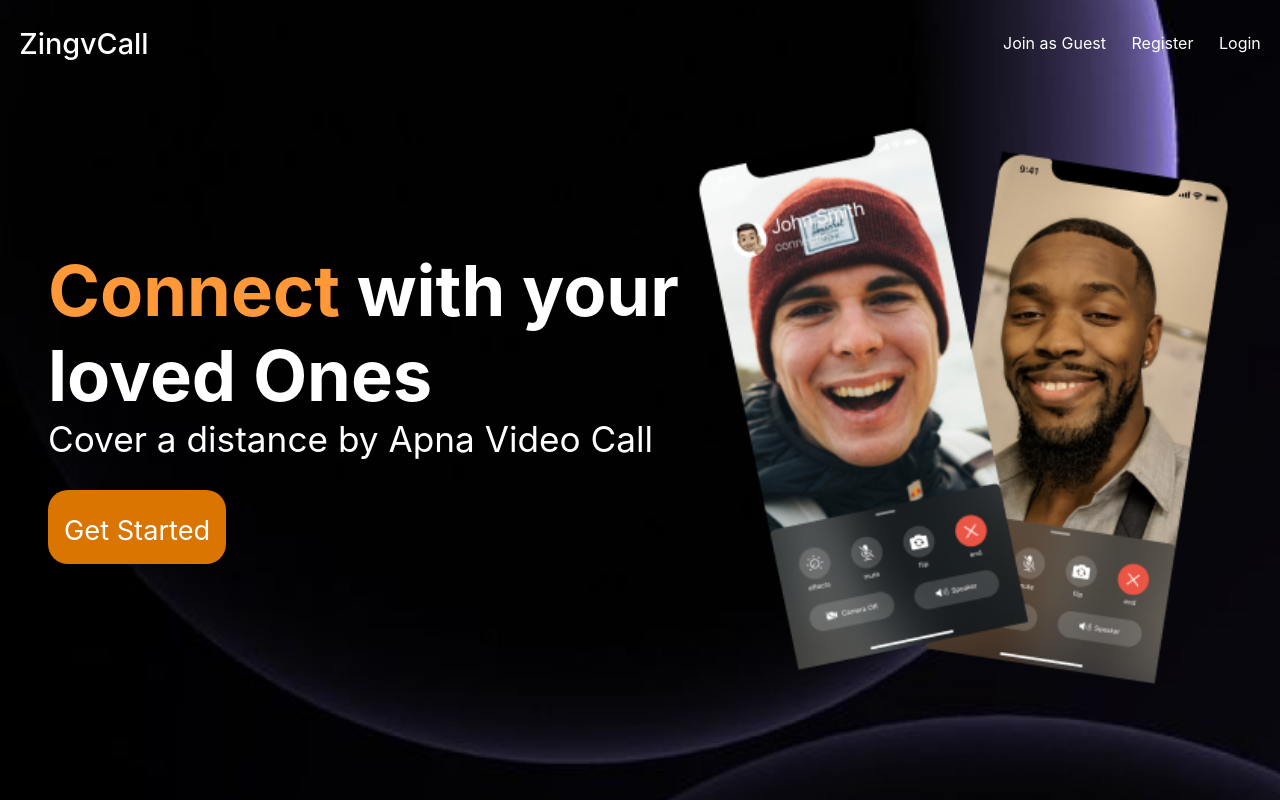
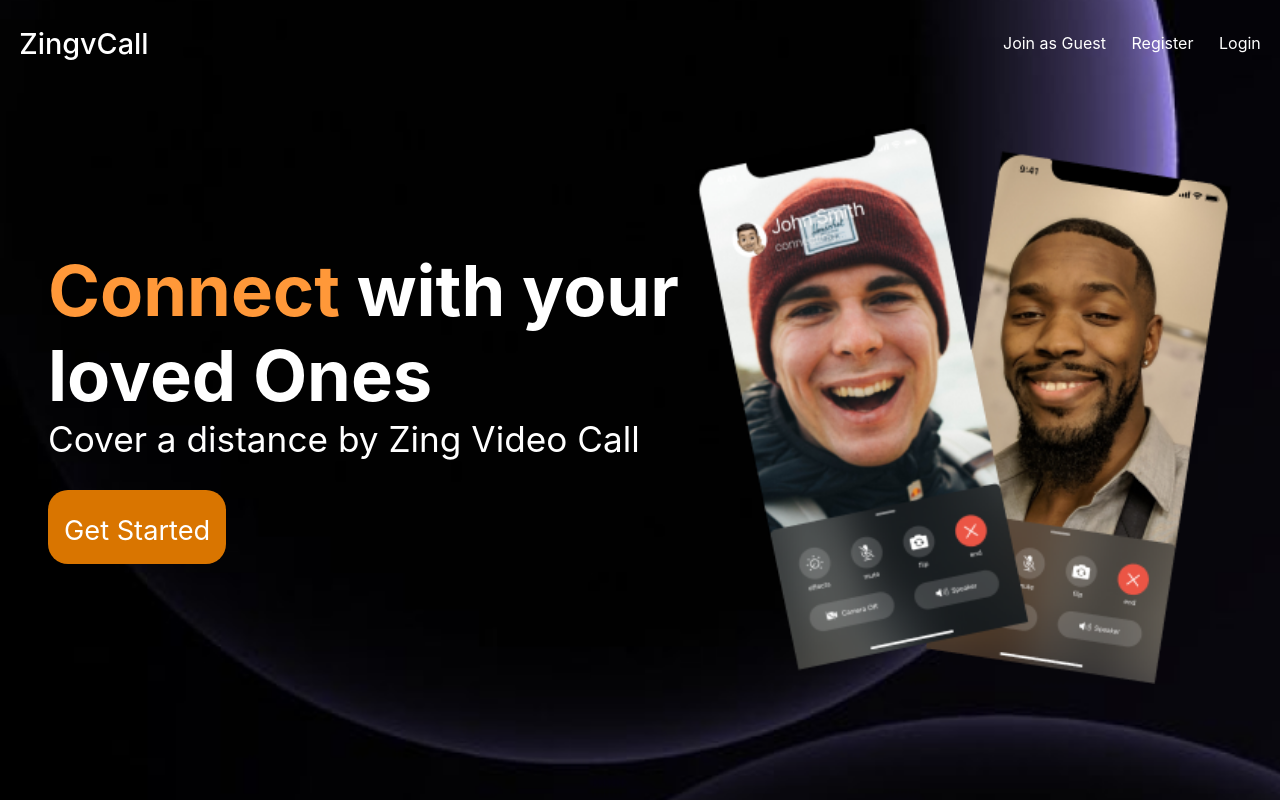
Before and after one commit to DhirajRajpurohit/ZingvCall, a React (Create React App) app in the folder frontend/: page / in a window 1280 px wide. Built offline with nearby package versions, Linux system fonts and the light colour scheme.

Commit message:
Name Update

```diff
--- a/frontend/src/pages/landing.jsx
+++ b/frontend/src/pages/landing.jsx
@@ -34,7 +34,7 @@ export default function LandingPage() {
                 <div>
                     <h1><span style={{ color: "#FF9839" }}>Connect</span> with your loved Ones</h1>
 
-                    <p>Cover a distance by Apna Video Call</p>
+                    <p>Cover a distance by Zing Video Call</p>
                     <div role='button'>
                         <Link to={"/auth"}>Get Started</Link>
                     </div>
```
